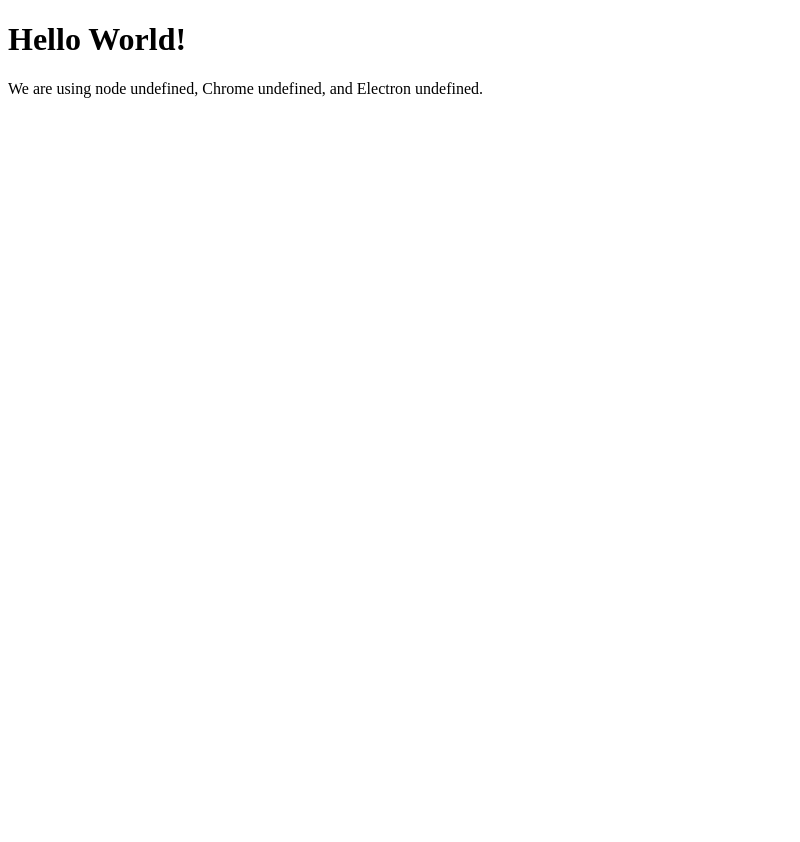
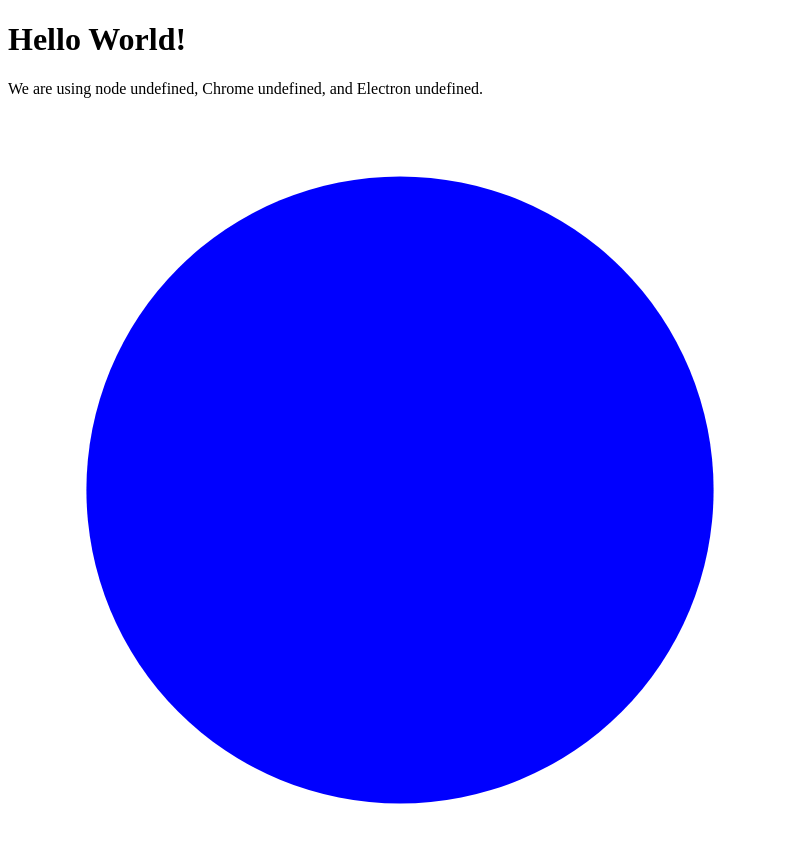
Before and after one commit to cedricrey/Wistiti, an Electron app: page index.html in a window 800 px wide. Before the commit the page ends 800 px from the top, so only its background shows below. Drawn offline with Linux system fonts and the light colour scheme.

Commit message:
Security Update

```diff
--- a/index.html
+++ b/index.html
@@ -11,5 +11,15 @@
     We are using node <script>document.write(process.versions.node)</script>,
     Chrome <script>document.write(process.versions.chrome)</script>,
     and Electron <script>document.write(process.versions.electron)</script>.
+
+        <svg viewBox="0 0 100 100" id="mySVG">
+
+
+            <circle cx="50" cy="50" r="25" fill="red" />
+
+            <circle cx="50" cy="50" r="10" fill="yellow" />
+                        <circle cx="50" cy="50" r="40" fill="blue" />
+
+        </svg>
   </body>
 </html>
--- a/package.json
+++ b/package.json
@@ -26,6 +26,6 @@
     "electron": "^9.0.5"
   },
   "dependencies": {
-    "ac-connector": "latest"
+    "ac-connector": "^0.2.8"
   }
 }
```
Also changed, not shown: 1 other file.
